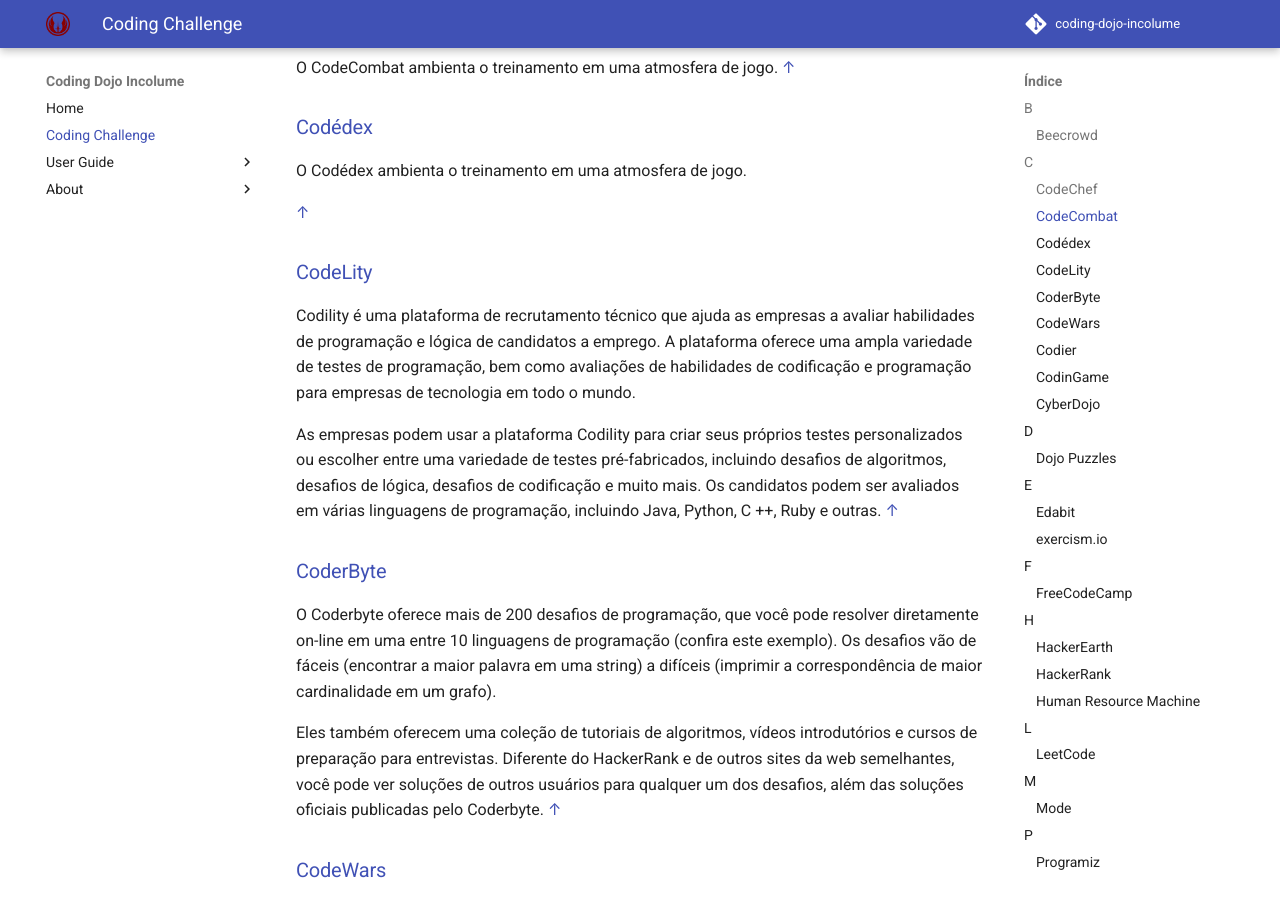
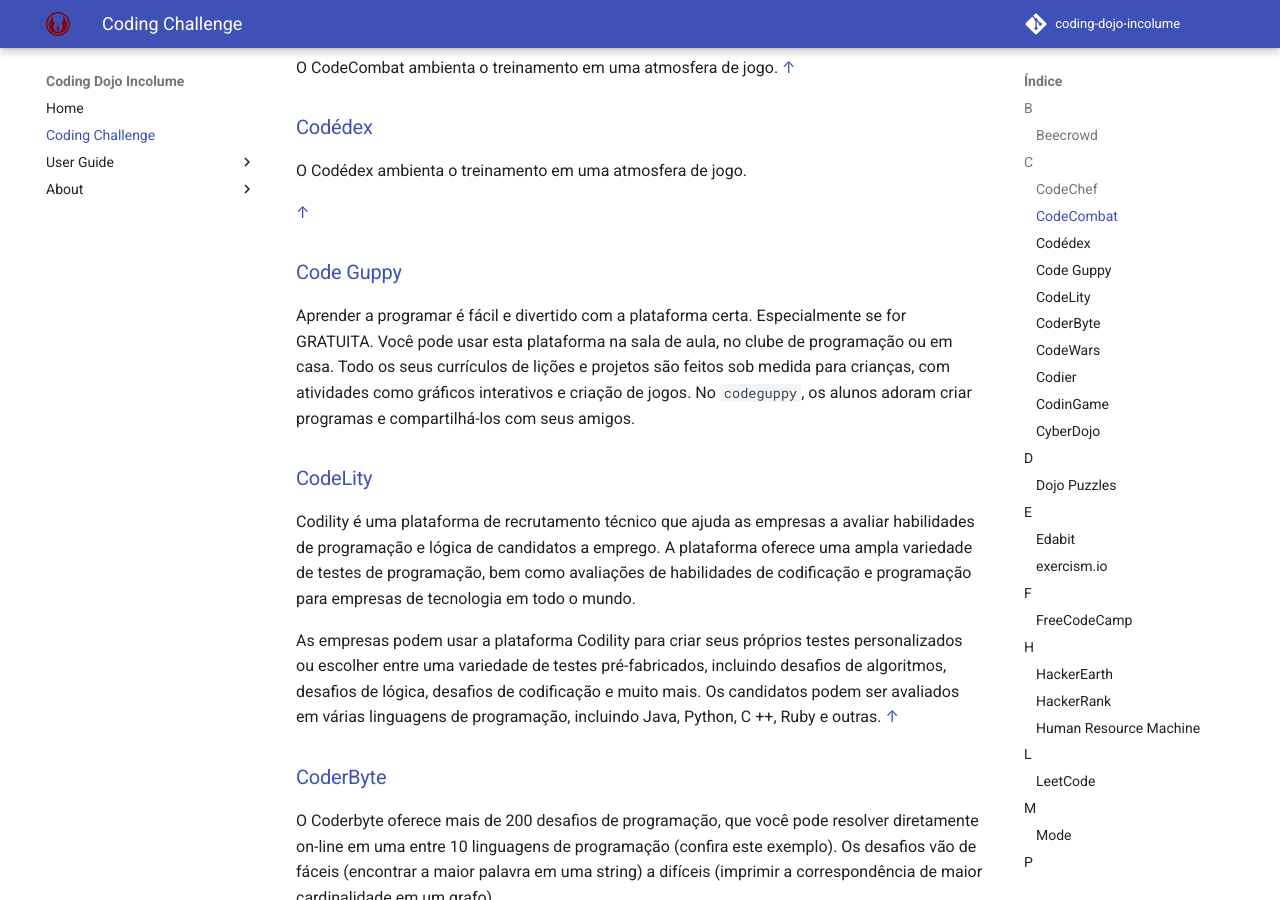
Before and after one commit to incolume-jedi/coding-dojo, an MkDocs documentation site: the page built from docs/coding_challenge/README.md, in a window 1280 px wide and 900 px high, scrolled down 909 px. Built offline with MkDocs 1.6.1 and Material for MkDocs 9.7.7, drawn with Linux system fonts in a browser that asks for light colours; comment, search, counter and statistics services are not loaded.

Commit message:
docs: #127 Atualizado coding chalenge com **code guppy**
close #127

```diff
--- a/docs/coding_challenge/README.md
+++ b/docs/coding_challenge/README.md
@@ -28,6 +28,16 @@ O CodeCombat ambienta o treinamento em uma atmosfera de jogo.
 O Codédex ambienta o treinamento em uma atmosfera de jogo.
 
 [&uarr;](#coding-challenge)
+
+
+### [Code Guppy](https://codeguppy.com/index.html)
+Aprender a programar é fácil e divertido com a plataforma certa.
+Especialmente se for GRATUITA. Você pode usar esta plataforma na sala de aula,
+no clube de programação ou em casa. Todo os seus currículos de lições e
+projetos são feitos sob medida para crianças, com atividades como gráficos
+interativos e criação de jogos. No `codeguppy`, os alunos adoram criar
+programas e compartilhá-los com seus amigos.
+
 
 ### [CodeLity](https://app.codility.com/programmers/)
 Codility é uma plataforma de recrutamento técnico que ajuda as empresas a avaliar habilidades de programação e lógica de candidatos a emprego. A plataforma oferece uma ampla variedade de testes de programação, bem como avaliações de habilidades de codificação e programação para empresas de tecnologia em todo o mundo.
```
